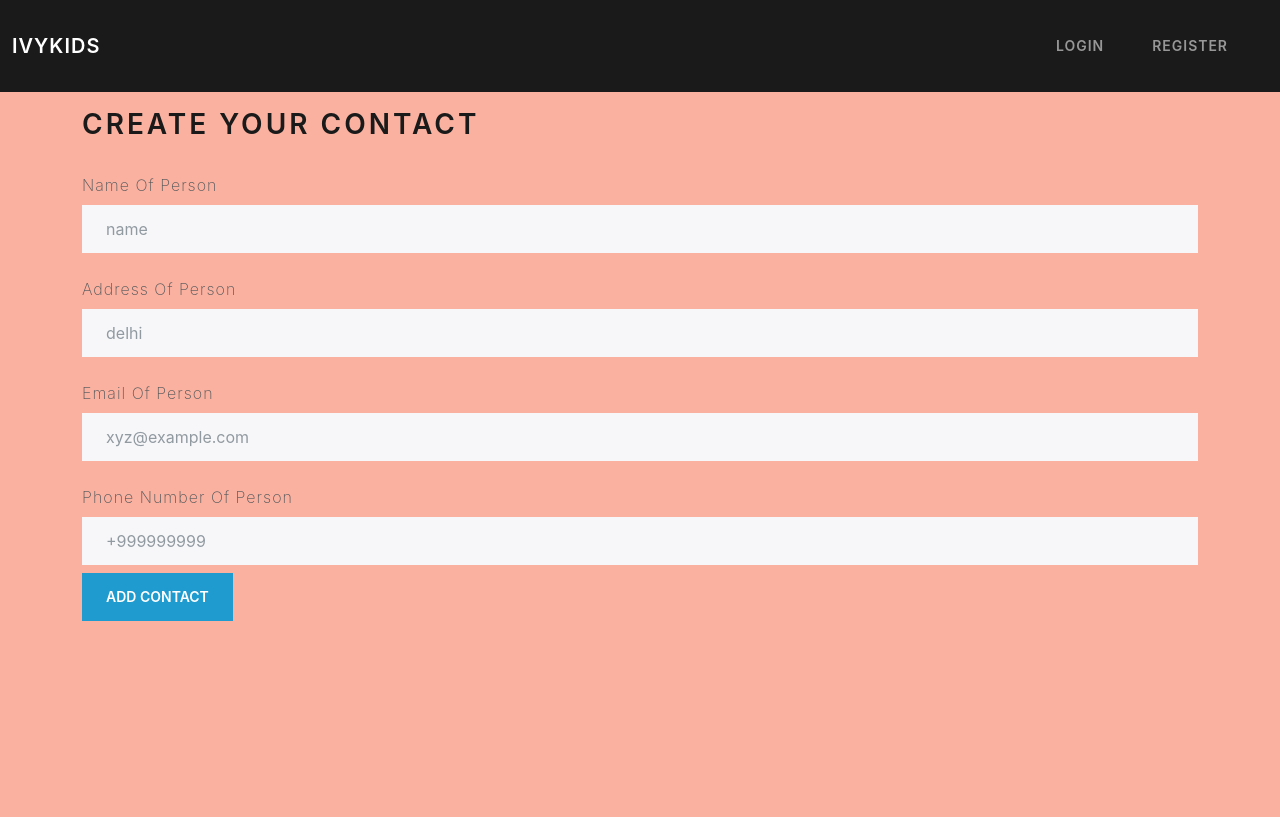
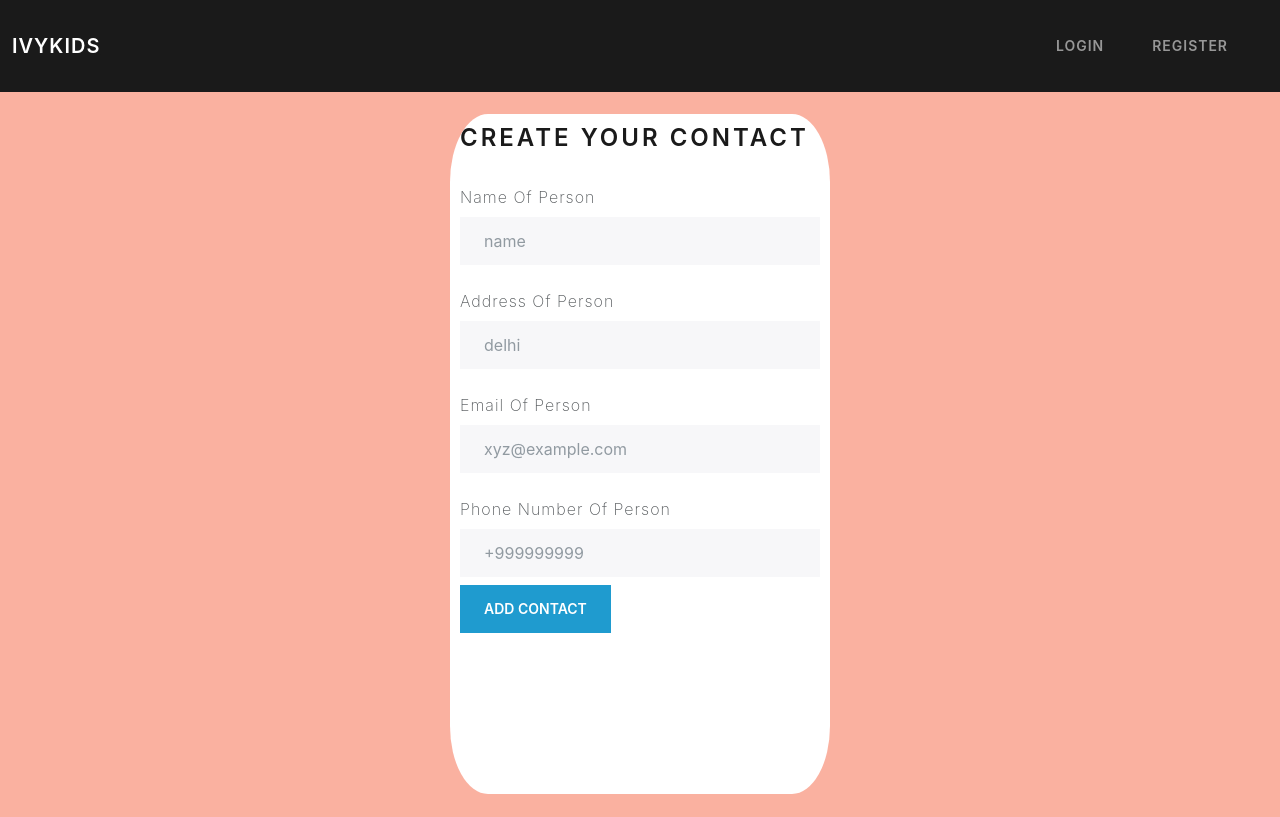
Before and after one commit to KaustubhMogha11/ivyKids, a React (Create React App) app in the folder client/: page /create in a window 1280 px wide. Built offline with nearby package versions, Linux system fonts and the light colour scheme; no server answers.

Commit message:
improving ui

```diff
--- a/client/src/pages/CreateContact.js
+++ b/client/src/pages/CreateContact.js
@@ -2,7 +2,7 @@ import React, { useContext, useEffect, useState } from "react";
 import { useNavigate } from "react-router-dom";
 import AuthContext from "../context/AuthContext";
 import ToastContext from "../context/ToastContext";
-
+import "./Login.css"
 const CreateContact = () => {
   const { user } = useContext(AuthContext);
   const { toast } = useContext(ToastContext);
@@ -44,7 +44,9 @@ const CreateContact = () => {
 
   return (
     <>
-      <h2>Create your contact</h2>
+     <div class="form-box2">
+
+      <h3 >Create your contact</h3>
 
       <form onSubmit={handleSubmit}>
         <div className="form-group">
@@ -113,6 +115,7 @@ const CreateContact = () => {
           className="btn btn-info my-2"
         />
       </form>
+      </div>
     </>
   );
 };
--- a/client/src/pages/Login.js
+++ b/client/src/pages/Login.js
@@ -34,10 +34,10 @@ const Login = () => {
     <>
       {/* <h3 >Login</h3> */}
 
-      <form onSubmit={handleSubmit} id="login-form" class="login-page">
+      <form onSubmit={handleSubmit} id="login" class="login-page">
        <div class="form-box">
        <div class="button-box">
-        <div id="btn"></div>
+        <div id="btn" ></div>
         <button type="button" onclick='login()' class="toggle-btn">Log In</button>
         <Link to="/register"> <button type="button" onclick='register()' class="toggle-btn">Register</button></Link>
       </div>
```
